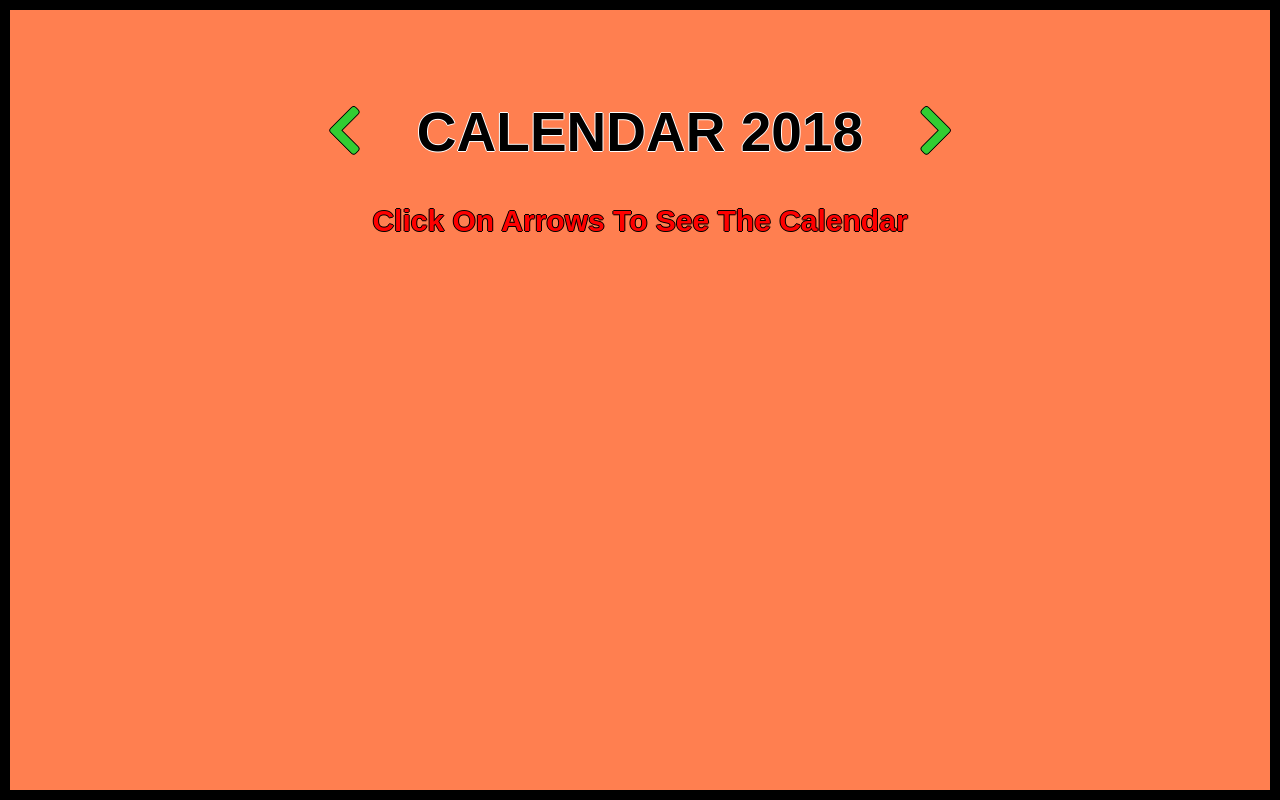
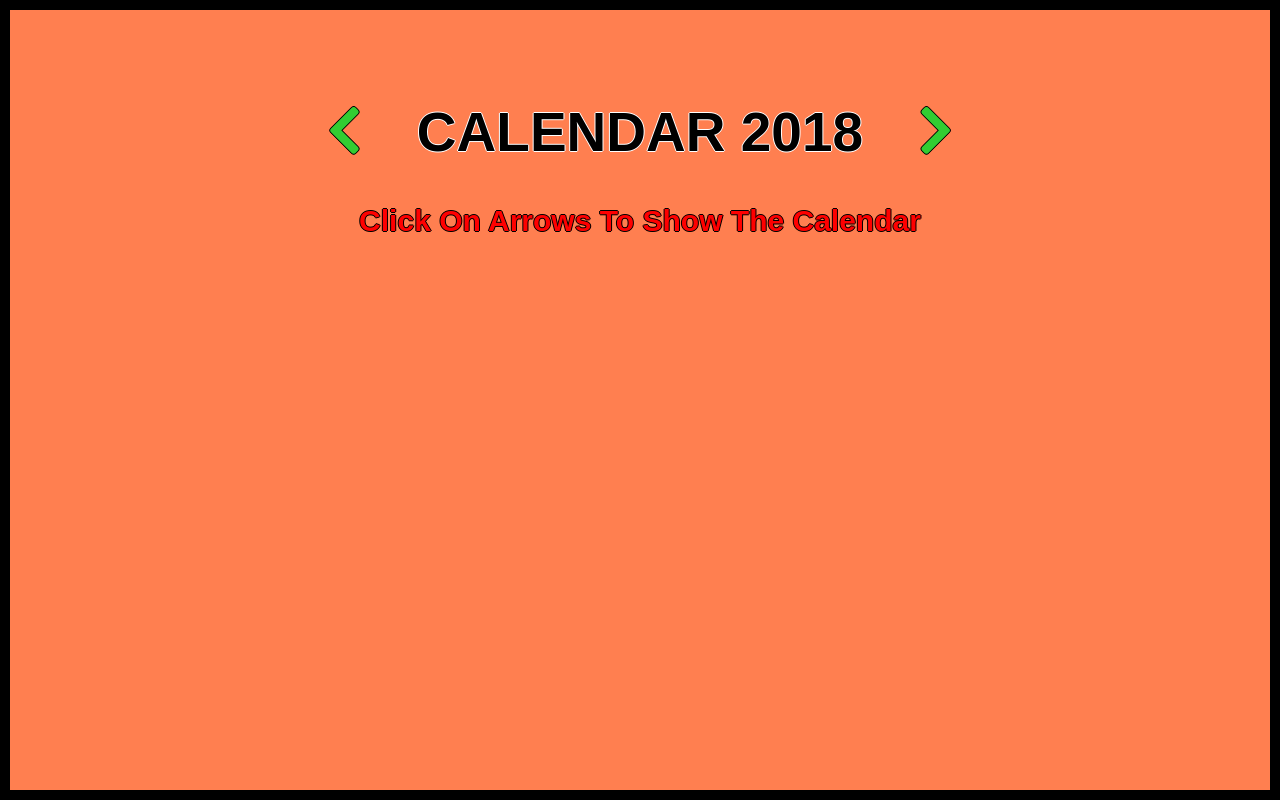
Before and after one commit to KobeGit24/ajax-ex-calendar, a plain HTML site: page index.html in a window 1280 px wide. Drawn offline with nearby package versions, Linux system fonts and the light colour scheme.

Commit message:
ex complete

```diff
--- a/index.html
+++ b/index.html
@@ -33,7 +33,7 @@
             </h1>
             <div class="start-calendar">
                 <h3>
-                    click on arrows to see the calendar
+                    click on arrows to show the calendar
                 </h3>
             </div>
         </div>
```
